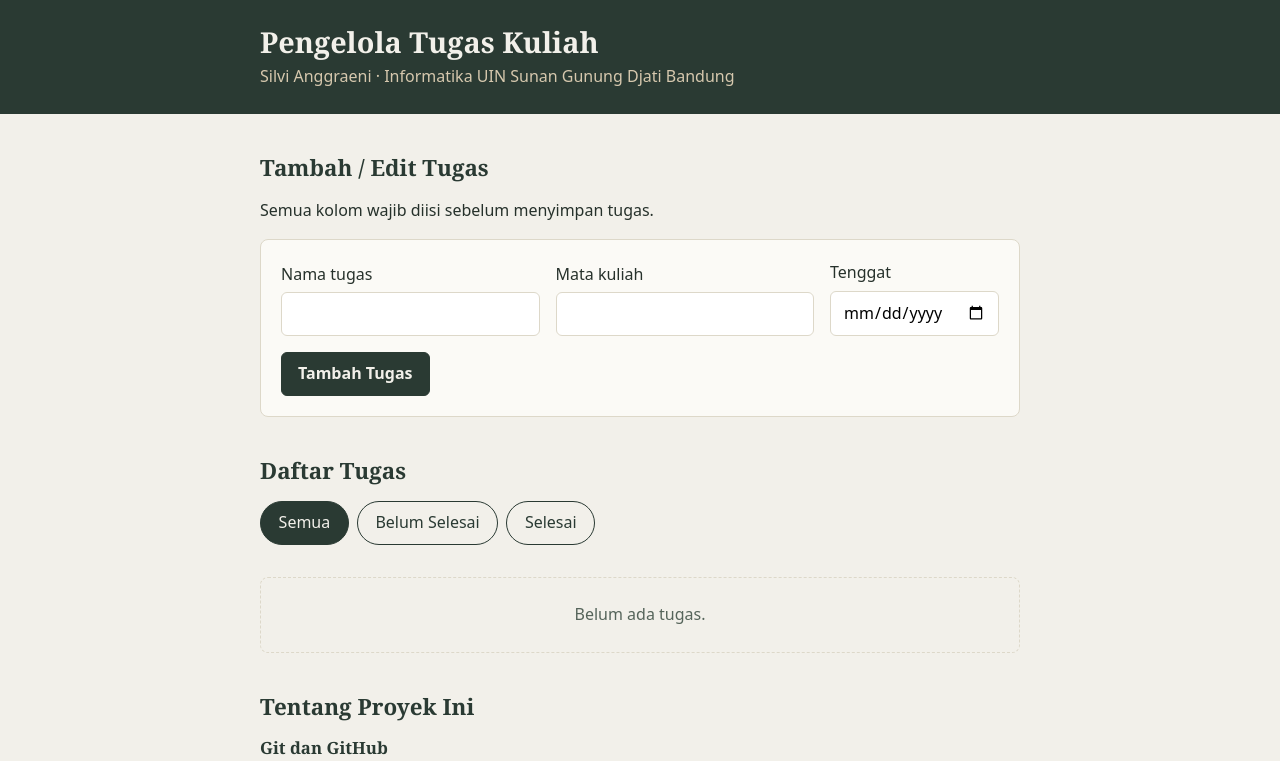
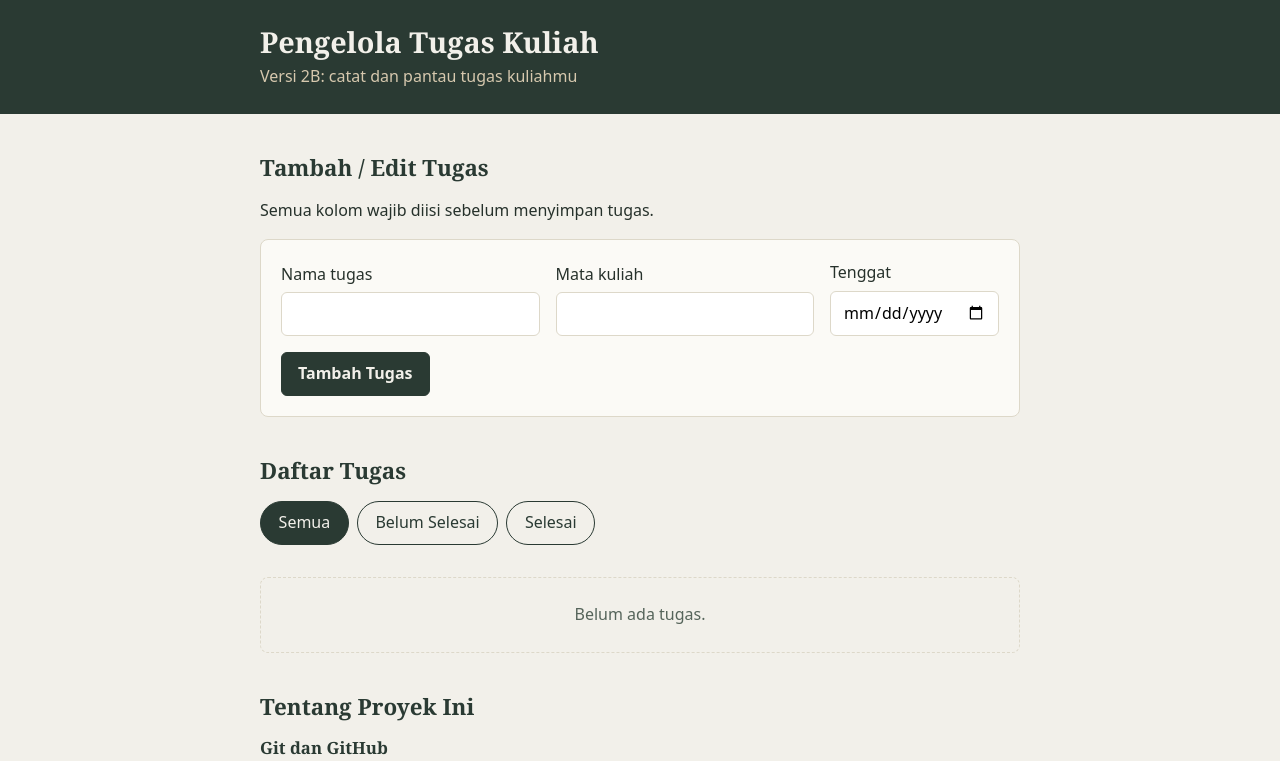
Before and after one commit to anggraenisilvi413-sudo/tugas-manager, a website built with Vite: page index.html in a window 1280 px wide. Shown: the top 761 px of the page. Built offline with nearby package versions, Linux system fonts and the light colour scheme.

Commit message:
Ubah teks header (B2)

```diff
--- a/index.html
+++ b/index.html
@@ -10,7 +10,7 @@
   <header class="header">
     <div class="wadah">
       <h1 id="nama-app">Pengelola Tugas Kuliah</h1>
-      <p>Silvi Anggraeni &middot; Informatika UIN Sunan Gunung Djati Bandung</p>
+      <p>Versi 2B: catat dan pantau tugas kuliahmu</p>
     </div>
   </header>
 
```
